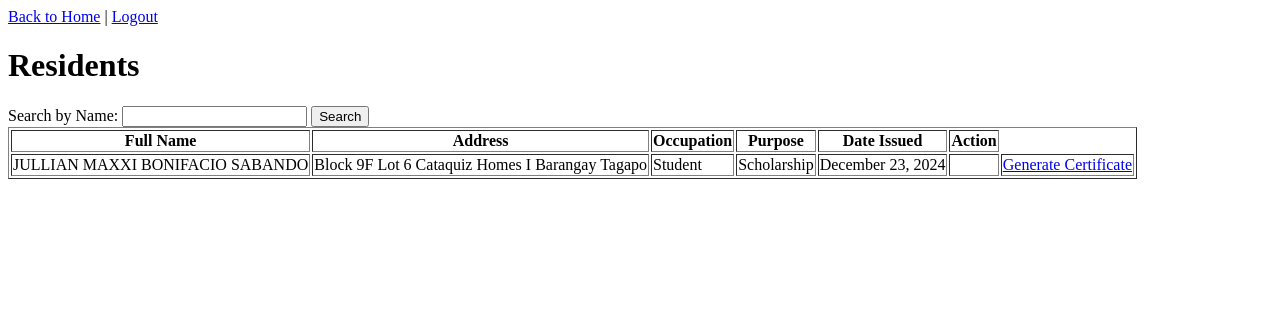
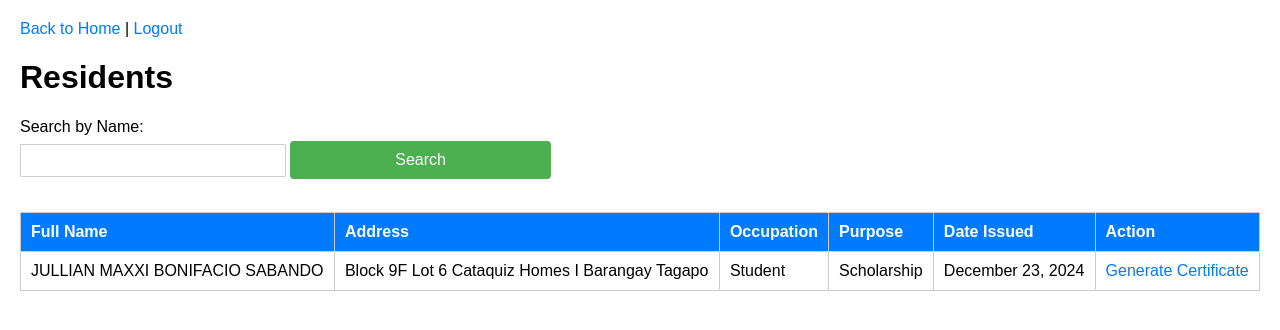
Before and after one commit to jlnmx/Barangay-Indigency-Generator, a Flask app: page /residents in a window 1280 px wide. Shown: the top 330 px of the page. Run offline with Flask 3, Linux system fonts and the light colour scheme; data comes from the database, SQL or seed files in the repository.

Commit message:
interface update + logo images added

```diff
--- a/templates/add_resident.html
+++ b/templates/add_resident.html
@@ -1,6 +1,7 @@
 <!DOCTYPE html>
 <html lang="en">
 <head>
+    <link rel="stylesheet" href="styles.css">
     <meta charset="UTF-8">
     <meta name="viewport" content="width=device-width, initial-scale=1.0">
     <title>Add Resident</title>
--- a/templates/analytics_report.html
+++ b/templates/analytics_report.html
@@ -1,6 +1,7 @@
 <!DOCTYPE html>
 <html lang="en">
 <head>
+    <link rel="stylesheet" href="styles.css">
     <meta charset="UTF-8">
     <meta name="viewport" content="width=device-width, initial-scale=1.0">
     <title>Analytics Report</title>
--- a/templates/entry_point.html
+++ b/templates/entry_point.html
@@ -1,6 +1,7 @@
 <!DOCTYPE html>
 <html lang="en">
 <head>
+    <link rel="stylesheet" href="styles.css">
     <meta charset="UTF-8">
     <meta name="viewport" content="width=device-width, initial-scale=1.0">
     <title>Barangay System</title>
--- a/templates/homescreen.html
+++ b/templates/homescreen.html
@@ -1,6 +1,7 @@
 <!DOCTYPE html>
 <html lang="en">
 <head>
+    <link rel="stylesheet" href="styles.css">
     <meta charset="UTF-8">
     <meta name="viewport" content="width=device-width, initial-scale=1.0">
     <title>Home Screen</title>
--- a/templates/index.html
+++ b/templates/index.html
@@ -1,6 +1,7 @@
 <!DOCTYPE html>
 <html lang="en">
 <head>
+    <link rel="stylesheet" href="styles.css">
     <meta charset="UTF-8">
     <meta name="viewport" content="width=device-width, initial-scale=1.0">
     <title>Residents</title>
@@ -42,7 +43,7 @@
                         N/A
                     {% endif %}
                 </td>
-                <td><td>
+                <td>
                     <a href="{{ url_for('generate', id=resident.id) }}">Generate Certificate</a>
                     {% if current_user.role == 'admin' %}
                         <!-- Delete button only for admins -->
@@ -52,6 +53,7 @@
                     {% endif %}
                 </td>
                 </td>
+                </td>
             </tr>
             {% endfor %}
         </tbody>
--- a/templates/login.html
+++ b/templates/login.html
@@ -1,6 +1,7 @@
 <!DOCTYPE html>
 <html lang="en">
 <head>
+    <link rel="stylesheet" href="styles.css">
     <meta charset="UTF-8">
     <meta name="viewport" content="width=device-width, initial-scale=1.0">
     <title>Login</title>
--- a/templates/manage_users.html
+++ b/templates/manage_users.html
@@ -1,6 +1,7 @@
 <!DOCTYPE html>
 <html lang="en">
 <head>
+    <link rel="stylesheet" href="styles.css">
     <meta charset="UTF-8">
     <meta name="viewport" content="width=device-width, initial-scale=1.0">
     <title>Manage Users</title>
--- a/templates/register.html
+++ b/templates/register.html
@@ -1,6 +1,7 @@
 <!DOCTYPE html>
 <html lang="en">
 <head>
+    <link rel="stylesheet" href="styles.css">
     <meta charset="UTF-8">
     <meta name="viewport" content="width=device-width, initial-scale=1.0">
     <title>Register</title>
--- a/templates/styles.css
+++ b/templates/styles.css
@@ -38,14 +38,21 @@ label {
     margin: 10px 0 5px;
 }
 input[type="text"] {
-    width: 100%;
+    width: 20%;
     padding: 8px;
     margin-bottom: 15px;
     border: 1px solid #ccc;
-    border-radius: 4px;
+    border-radius: 1px;
+}
+input[type="password"] {
+    width: 20%;
+    padding: 8px;
+    margin-bottom: 15px;
+    border: 1px solid #ccc;
+    border-radius: 1px;
 }
 button {
-    width: 100%;
+    width: 21%;
             padding: 10px;
             background-color: #4CAF50;
             color: white;
```
Also changed, not shown: templates/analytics.html (+5 -4 lines), templates/600px-Binan_City_Seal.png (added), templates/M3-png.png (added).
